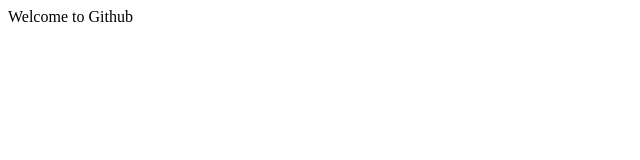
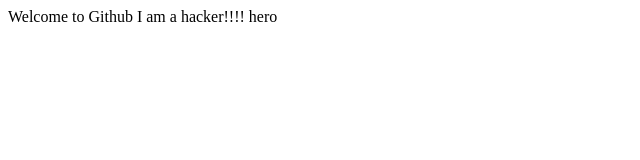
Before and after one commit to atulsarkar1/atulc.html, a plain HTML site: page index.html in a window 1280 px wide. Shown: the whole page, without its empty margins (0-640 px from the left). Drawn offline with Linux system fonts and the light colour scheme.

Commit message:
Update index.html

```diff
--- a/index.html
+++ b/index.html
@@ -2,5 +2,7 @@
 <title>HI! EVERYONE</title>
 <body>
 Welcome to Github
+  I am a hacker!!!!
+  hero
 </body>
 </html>
```
